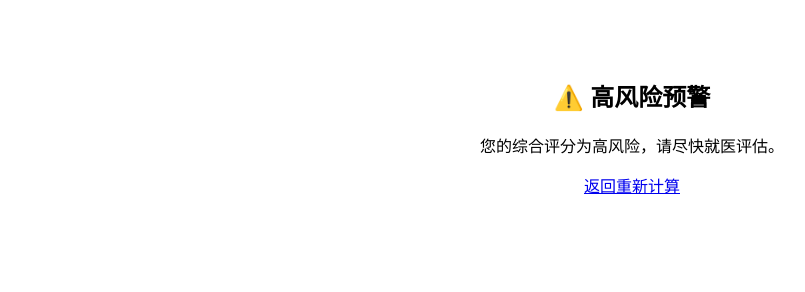
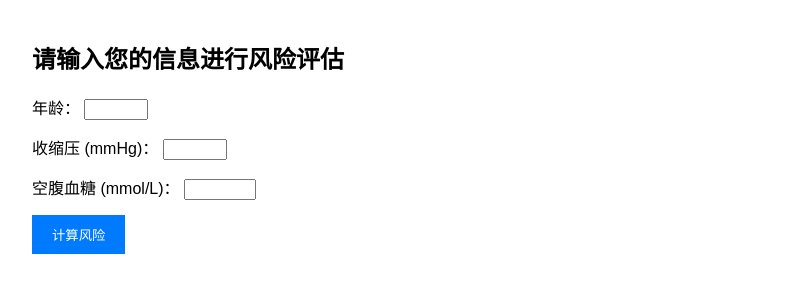
Before and after one commit to naogui99/liwen.github.io, a plain HTML site: page index.html in a window 1280 px wide. Shown: the whole page, without its empty margins (8-813 px from the left). Drawn offline with Linux system fonts and the light colour scheme.

Commit message:
添加交互式风险评估表单

```diff
--- a/index.html
+++ b/index.html
@@ -1,12 +1,69 @@
 <!DOCTYPE html>
-<html>
+<html lang="zh">
 <head>
-  <meta charset="UTF-8">
-  <title>高风险提示</title>
+  <meta charset="UTF-8" />
+  <title>风险评估列线图</title>
+  <style>
+    body { font-family: Arial, sans-serif; margin: 40px; }
+    .form-group { margin-bottom: 15px; }
+    button { padding: 10px 20px; background: #007bff; color: white; border: none; cursor: pointer; }
+    .result { margin-top: 20px; font-weight: bold; color: red; }
+  </style>
 </head>
-<body style="font-family: Arial; text-align: center; padding: 50px;">
-  <h2>⚠️ 高风险预警</h2>
-  <p>您的综合评分为高风险，请尽快就医评估。</p>
-  <a href="index.html">返回重新计算</a>
+<body>
+
+<h2>请输入您的信息进行风险评估</h2>
+
+<form id="riskForm">
+  <div class="form-group">
+    <label>年龄：</label>
+    <input type="number" id="age" min="18" max="100" required />
+  </div>
+
+  <div class="form-group">
+    <label>收缩压 (mmHg)：</label>
+    <input type="number" id="sbp" min="90" max="250" required />
+  </div>
+
+  <div class="form-group">
+    <label>空腹血糖 (mmol/L)：</label>
+    <input type="number" id="glucose" min="3.9" max="20" required />
+  </div>
+
+  <button type="button" onclick="calculateRisk()">计算风险</button>
+</form>
+
+<div id="result" class="result"></div>
+
+<script>
+function calculateRisk() {
+  const age = parseFloat(document.getElementById("age").value);
+  const sbp = parseFloat(document.getElementById("sbp").value);
+  const glucose = parseFloat(document.getElementById("glucose").value);
+
+  // 假设的评分公式（实际需根据医学模型调整）
+  let score = 0;
+  score += (age - 40) * 0.5;           // 年龄权重
+  score += (sbp - 120) * 0.3;          // 收缩压权重
+  score += (glucose - 5.6) * 0.8;      // 血糖权重
+
+  // 风险等级判断
+  let level, message;
+  if (score < 10) {
+    level = "低风险";
+    message = "您的风险较低，继续保持健康生活方式。";
+  } else if (score < 20) {
+    level = "中风险";
+    message = "您的风险处于中等水平，请注意定期体检。";
+  } else {
+    level = "高风险";
+    message = "您的综合评分为高风险，请尽快就医评估。";
+  }
+
+  document.getElementById("result").innerHTML =
+    `<strong>风险等级：${level}</strong><br>${message}`;
+}
+</script>
+
 </body>
 </html>
```
